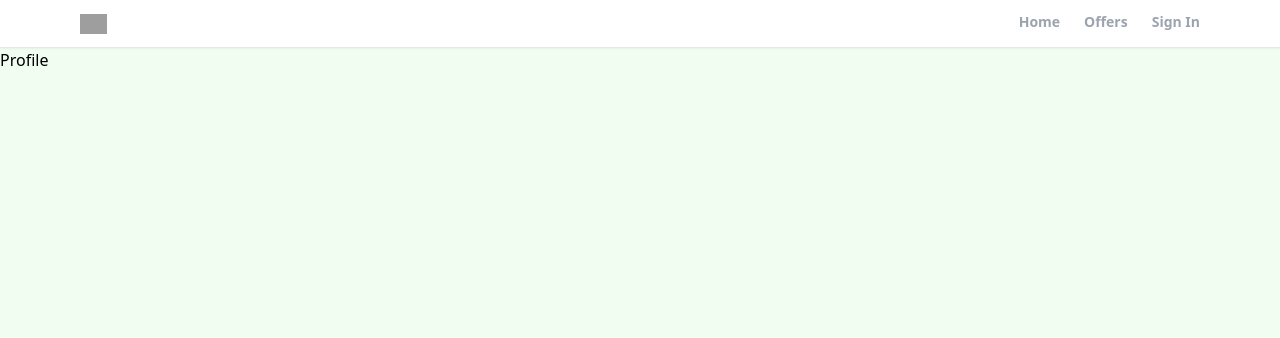
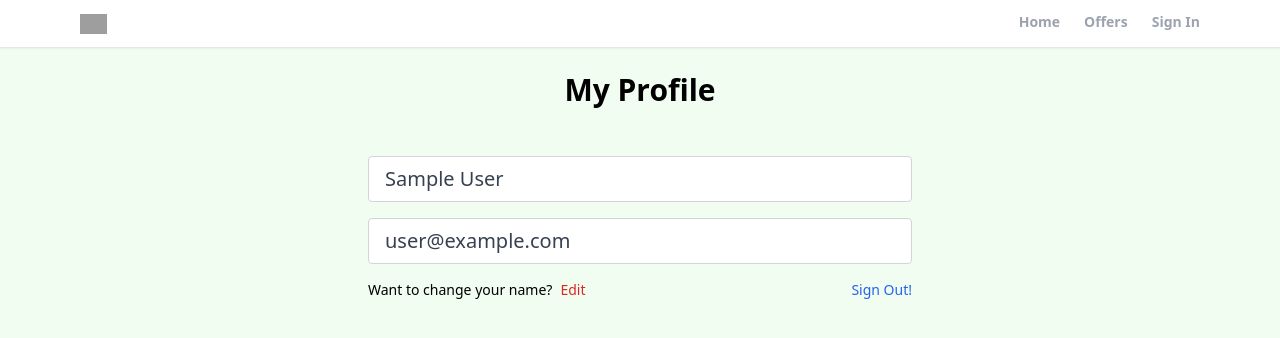
Before and after one commit to YAKSHIT-22/Realtor_Clone, a React (Create React App) app: page /profile in a window 1280 px wide. Shown: the top 338 px of the page. Built offline with nearby package versions, Linux system fonts and the light colour scheme; no server answers; sample sign-in values are in the browser's storage; grey boxes are pictures that could not be loaded.

Commit message:
added profile page

```diff
--- a/src/App.js
+++ b/src/App.js
@@ -9,7 +9,7 @@ import ForgetPassword from "./pages/ForgetPassword";
 import Header from "./components/Header";
 import { ToastContainer } from 'react-toastify';
 import 'react-toastify/dist/ReactToastify.css';
-
+import PrivateRoute from "./components/PrivateRoute";
 
 
 function App() {
@@ -20,7 +20,9 @@ function App() {
         <Routes>
           <Route path="/" element={<Home />} />
           <Route path="/offers" element={<Offers />} />
+          <Route path="/profile" element={<PrivateRoute />} >
           <Route path="/profile" element={<Profile />} />
+          </Route>
           <Route path="/sign-in" element={<SignIn />} />
           <Route path="/sign-up" element={<SignUp />} />
           <Route path="/forget-password" element={<ForgetPassword />} />
--- /dev/null
+++ b/src/components/PrivateRoute.jsx
@@ -0,0 +1,13 @@
+import React from 'react'
+import { Outlet, Navigate } from "react-router-dom";
+import {useAuthStatus} from '../hooks/useAuthStatus';
+
+export default function PrivateRoute() {
+    const { loggedIn, checkingStatus } = useAuthStatus();
+    if(checkingStatus){
+        return(
+            <h3>Loading...</h3>
+        )
+    }
+  return loggedIn ? <Outlet /> : <Navigate to="/sign-in" />;
+}
--- /dev/null
+++ b/src/hooks/useAuthStatus.jsx
@@ -0,0 +1,19 @@
+import { getAuth, onAuthStateChanged } from 'firebase/auth'
+import React, {useState} from 'react'
+import { useEffect } from 'react'
+
+export  function useAuthStatus() {
+  const [loggedIn, setLoggedIn] = useState(false)
+  const [checkingStatus, setCheckingStatus] = useState(true)
+
+  useEffect(() => {
+      const auth = getAuth()
+      onAuthStateChanged(auth, (user)=>{
+        if(user){
+            setLoggedIn(true)
+        }
+        setCheckingStatus(false)
+      })
+  },[])
+  return {loggedIn, checkingStatus};
+}
--- a/src/pages/ForgetPassword.jsx
+++ b/src/pages/ForgetPassword.jsx
@@ -45,7 +45,7 @@ export default function ForgetPassword() {
             />
           </div>
           <div className="w-full md:w-[67%] lg:w-[40%]">
-            <form onSubmit={onSubmit} className="flex  flex-col item-center justify-center gap-6">
+            <form onSubmit={onSubmit} className="flex  flex-col items-center justify-center gap-6">
               <input
                 className="w-full px-4 py-2 text-lg text-gray-700 bg-white border-gray-300 rounded-sm transition ease-in-out"
                 id="email"
@@ -54,7 +54,7 @@ export default function ForgetPassword() {
                 value={email}
                 onChange={onChange}
               />
-              <div className="flex flex-col sm:flex-row item-center justify-center text-center sm:text-start sm:justify-between p-1 whitespace-nowrap text-sm sm:text-lg">
+              <div className="flex flex-col sm:flex-row items-center justify-center text-center sm:text-start sm:justify-between p-1 whitespace-nowrap text-sm sm:text-lg">
                 <p className="mb-6">Don't have a account?
                 <Link to="/sign-up" className="text-red-600 hover:text-red-700 transition duration-200 ease-in-out ml-1">Register</Link>
                 </p>
--- a/src/pages/Profile.jsx
+++ b/src/pages/Profile.jsx
@@ -1,14 +1,46 @@
 import React from 'react'
 import { Helmet, HelmetProvider } from 'react-helmet-async'
+import { getAuth } from "firebase/auth";
+import { useNavigate } from 'react-router';
 
 export default function Profile() {
+  const auth = getAuth()
+  const navigate = useNavigate();
+  const [formData, setFormData] = React.useState({
+    name: auth.currentUser.displayName,
+    email: auth.currentUser.email,
+  });
+
+  const {name, email} = formData;
+  function onLogout(){
+    auth.signOut();
+    navigate("/");
+  }
   return (
     <HelmetProvider>
      <Helmet>
                 <meta charSet="utf-8" />
                 <title>Realtor | Profile</title>
      </Helmet>
-    <div>Profile</div>
+    <>
+     <section className="max-w-6xl mx-auto flex justify-center items-center flex-col">
+      <h1 className="text-3xl text-center mt-6 font-bold">My Profile</h1>
+      <div className="w-full md:w-1/2 flex flex-col items-center justify-center mt-6 px-2 gap-4">
+        <form className="w-full flex flex-col items-center justify-center mt-6 px-2 gap-4">
+          <input type="text" id="name" value={name} disabled className="w-full px-4 py-2 text-xl text-gray-700 bg-white border border-gray-300 rounded transition ease-in-out" />
+
+          <input type="email" id="email" value={email} disabled className="w-full px-4 py-2 text-xl text-gray-700 bg-white border border-gray-300 rounded transition ease-in-out" />
+
+          <div className="w-full flex items-center justify-between flex-row whitespace-nowrap text-sm">
+            <p className="flex items-center justify-center flex-row gap-1">Want to change your name?
+              <span className="text-red-600 hover:text-red-700 transition ease-in-out duration-150 ml-1 cursor-pointer">Edit</span>
+            </p>
+            <p onClick={onLogout} className="text-blue-600 hover:text-blue-800 transition duration-200 ease-in-out cursor-pointer">Sign Out!</p>
+          </div>
+        </form>
+      </div>
+     </section>
+    </>
     </HelmetProvider>
   )
 }
--- a/src/pages/SignUp.jsx
+++ b/src/pages/SignUp.jsx
@@ -70,7 +70,7 @@ export default function SignUp() {
             />
           </div>
           <div className="w-full md:w-[67%] lg:w-[40%]">
-            <form onSubmit={onSubmit} className="flex  flex-col item-center justify-center gap-6">
+            <form onSubmit={onSubmit} className="flex  flex-col items-center justify-center gap-6">
             <input
                 className="w-full px-4 py-2 text-lg text-gray-700 bg-white border-gray-300 rounded-sm transition ease-in-out"
                 id="name"
@@ -101,7 +101,7 @@ export default function SignUp() {
               />
               {showPassword ? (<AiFillEyeInvisible className="absolute right-3 top-3 text-xl cursor-pointer" onClick={()=>setShowPassword((prevState)=>!prevState) }/>) : (<AiFillEye className="absolute right-3 top-3 text-xl cursor-pointer" onClick={()=>setShowPassword(prevState=>!prevState) }/>)}
               </div>
-              <div className="flex flex-col sm:flex-row item-center justify-center text-center sm:text-start sm:justify-between p-1 whitespace-nowrap text-sm sm:text-lg">
+              <div className="flex flex-col sm:flex-row items-center justify-center text-center sm:text-start sm:justify-between p-1 whitespace-nowrap text-sm sm:text-lg">
                 <p className="mb-6">Have a account?
                 <Link to="/sign-in" className="text-red-600 hover:text-red-700 transition duration-200 ease-in-out ml-1">Sign In</Link>
                 </p>
```
Also changed, not shown: src/pages/SignIn.jsx (+5 -5 lines).
